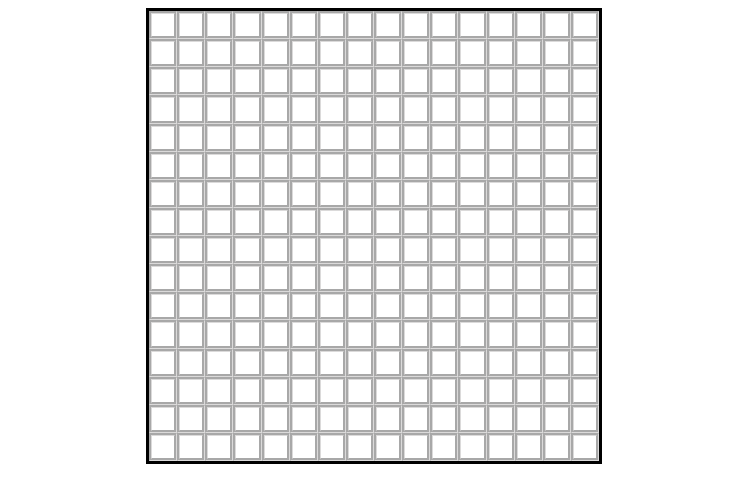
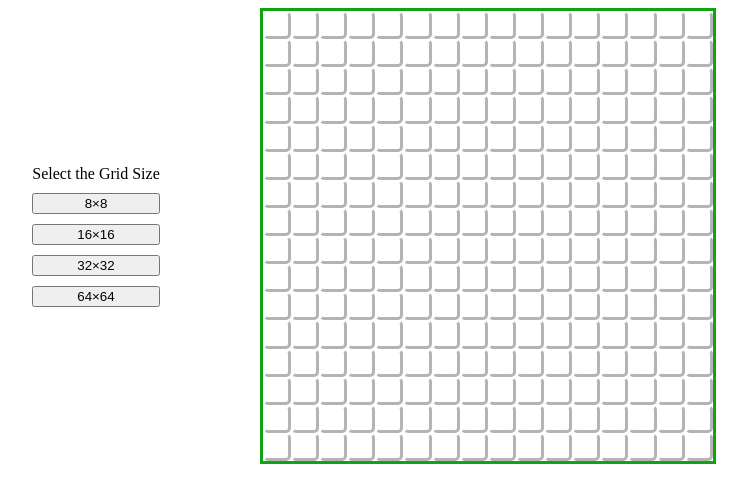
Before and after one commit to SaadJ12/Etch-A-Sketch, a plain HTML site: page index.html in a window 1280 px wide. Shown: the whole page, without its empty margins (266-1013 px from the left). Drawn offline with Linux system fonts and the light colour scheme.

Commit message:
Add buttons for creating 8x8, 16x16, 32x32, and 64x64 grids

```diff
--- a/javascript.js
+++ b/javascript.js
@@ -3,15 +3,41 @@ const container = document.createElement('div');
     container.className = "container";
     body.appendChild(container);
 
+const control = document.createElement('div');
+    control.className = "control";
+    container.appendChild(control);
+    control.innerText = "Select the Grid Size";
+
+const button = document.createElement('button');
+    button.className = "button1";
+    control.appendChild(button);
+    button.innerText = "8×8";
+
+const button2 = document.createElement('button');
+    button.className = "button2"
+    control.appendChild(button2);
+    button2.innerText = "16×16";
+
+const button3 = document.createElement('button');
+    button.className = "button3"
+    control.appendChild(button3);
+    button3.innerText = "32×32";
+
+const button4 = document.createElement('button');
+    button.className = "button4"
+    control.appendChild(button4);
+    button4.innerText = "64×64";
+
 const squarediv = document.createElement('div');
     squarediv.className = "squarebox";
     container.appendChild(squarediv);
+
 
 for (let i=0; i<256; i++) {
     const smalldiv = document.createElement('div');
     smalldiv.className = "smalldiv";
     squarediv.appendChild(smalldiv);
     smalldiv.addEventListener('mouseover', function() {
-    smalldiv.style.backgroundColor = 'rgba(0, 0, 0, 0.92)';
+        smalldiv.style.backgroundColor = 'rgba(0, 0, 0, 0.92)';
     });
 }
--- a/style.css
+++ b/style.css
@@ -1,6 +1,7 @@
 .container {
     display: flex;
     justify-content: center;
+    gap: 100px
 }
 
 .squarebox {
@@ -8,11 +9,20 @@
     grid-template-columns: repeat(16, 1fr);
     grid-template-rows: repeat(16, 1fr);
     border-style: solid;
+    border-color: rgb(17, 163, 17);
     width: 450px;
     height: 450px;
 }
 
 .smalldiv {
-    border-color: rgba(196, 195, 195, 0.6);
-    border-style: groove;
+    border-color: rgba(255, 255, 255, 0.89);
+    border-style: outset;
+    border-radius: 5px;
 }
+
+.control {
+    display: grid;
+    grid-template-rows: 0fr auto;
+    align-self: center;
+    gap: 10px;
+}
```
Also changed, not shown: index.html (+1 -1 lines).
